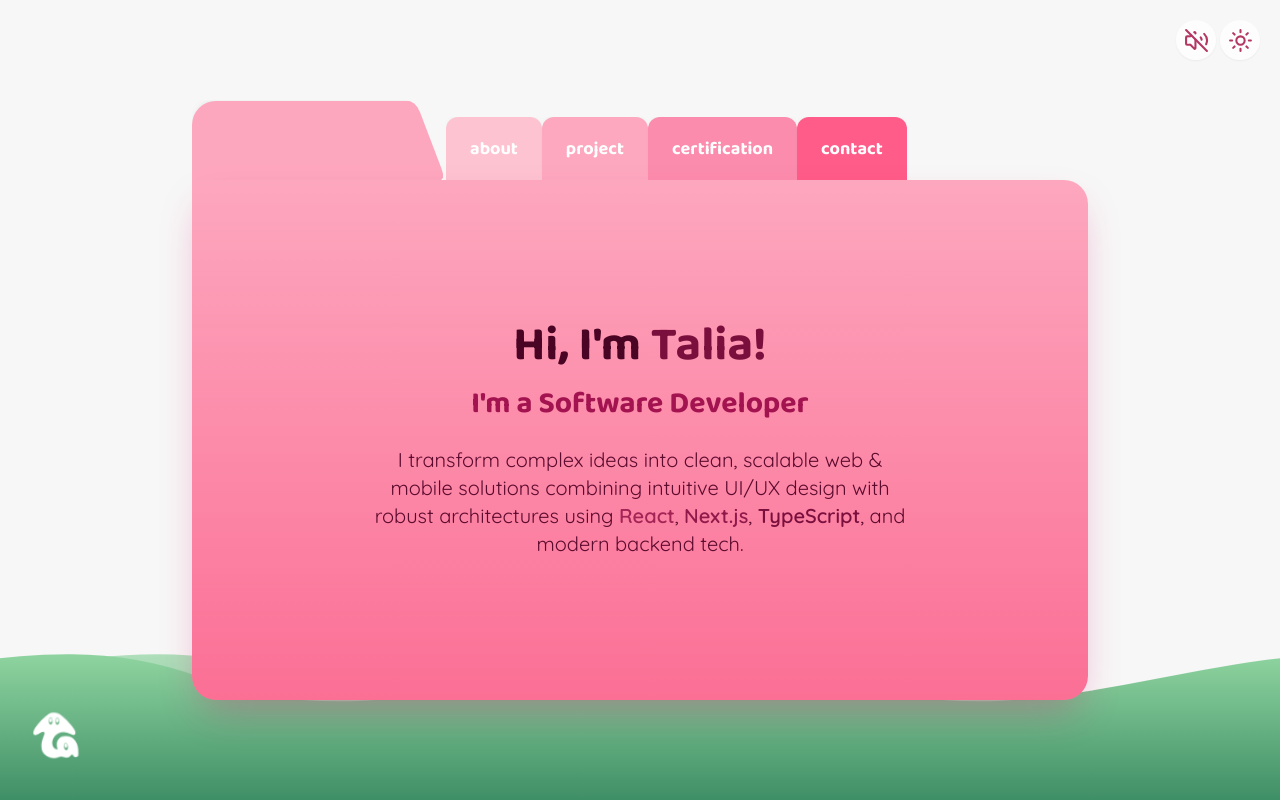
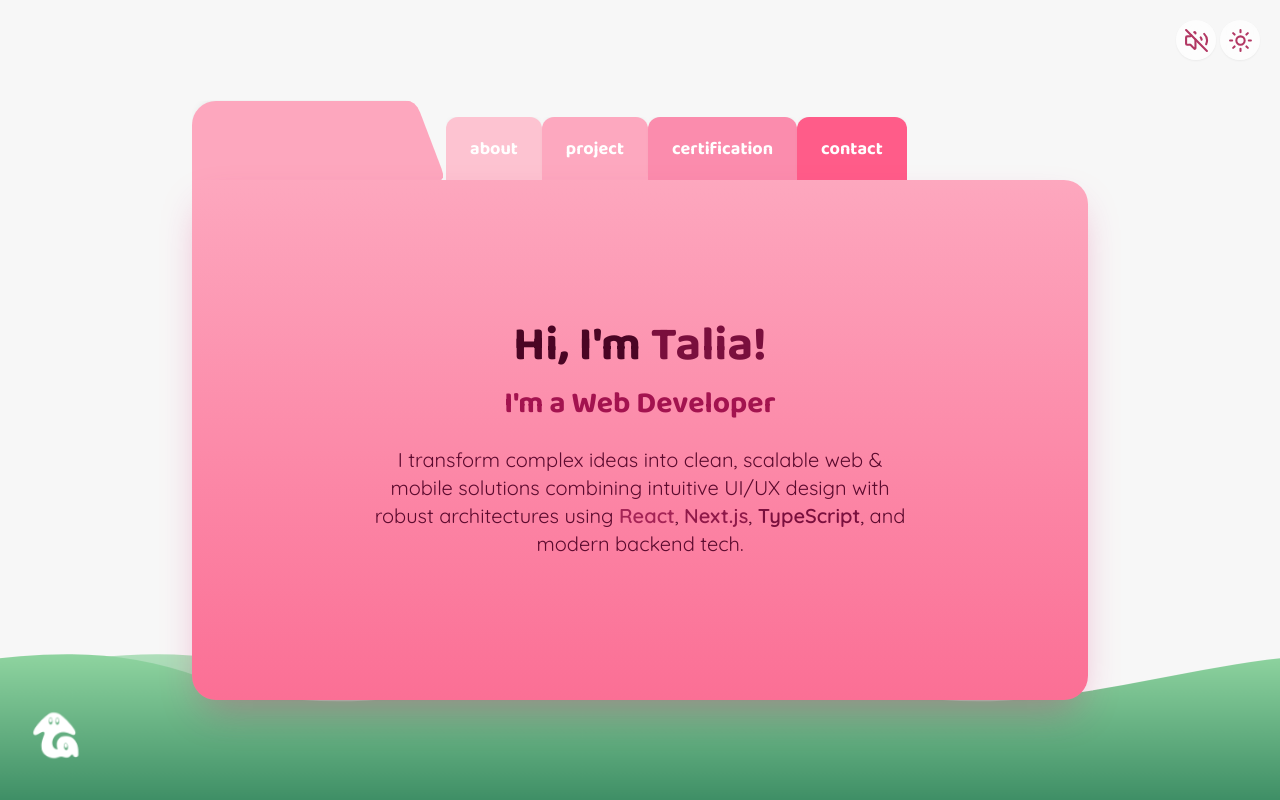
Before and after one commit to Talia-Apr/talia-portofolio, a Next.js app: page / in a window 1280 px wide. Built offline with nearby package versions, Linux system fonts and the light colour scheme.

Commit message:
update sub intro

```diff
--- a/components/PortfolioFolder.tsx
+++ b/components/PortfolioFolder.tsx
@@ -250,7 +250,7 @@ function IntroPane() {
         Hi, I'm <span className="text-[var(--accent-contact)]">Talia!</span>
       </h1>
       <h2 className="font-display font-bold text-xl sm:text-3xl text-[var(--intro-subtitle)]">
-        I'm a Software Developer
+        I'm a Web Developer
       </h2>
       <p className="font-body text-sm sm:text-xl leading-relaxed text-[var(--intro-body)] max-w-[34rem] pt-1 sm:pt-2">
         I transform complex ideas into clean, scalable web &amp; mobile solutions
```
